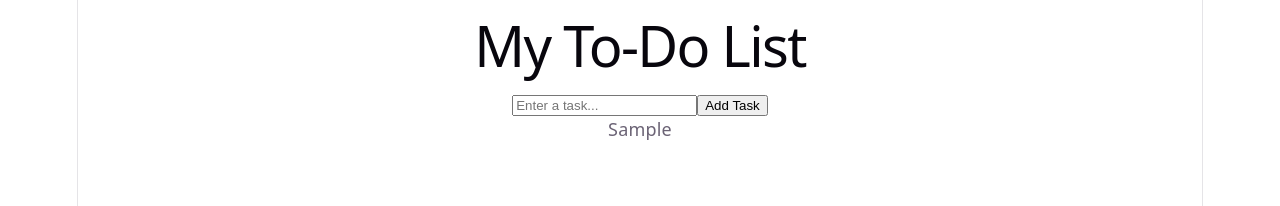
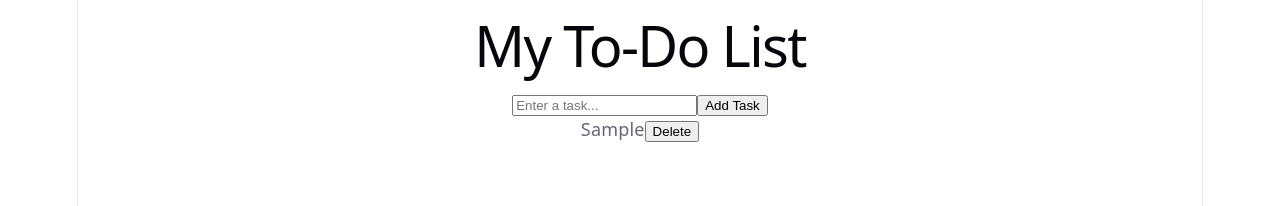
Before and after one commit to bindubasnet2007-droid/TO-DO-LIST, a React (Vite) app: page / in a window 1280 px wide. Both pictures are taken after typing "Sample" into the empty fields and a click on the button "Add Task". Shown: the top 206 px of the page. Built offline with nearby package versions, Linux system fonts and the light colour scheme.

Commit message:
Add delete task feature

```diff
--- a/src/App.jsx
+++ b/src/App.jsx
@@ -32,6 +32,10 @@ function App() {
     )
   }
 
+  const deleteTask = (id) => {
+    setTasks(tasks.filter((item) => item.id !== id))
+  }
+
   return (
     <div className="todo-container">
       <h1>My To-Do List</h1>
@@ -49,12 +53,10 @@ function App() {
 
       <div className="task-list">
         {tasks.map((item) => (
-          <div
-            className="task-item"
-            key={item.id}
-            onClick={() => toggleTask(item.id)}
-          >
+          <div className="task-item" key={item.id}>
+
             <span
+              onClick={() => toggleTask(item.id)}
               style={{
                 textDecoration: item.completed
                   ? 'line-through'
@@ -63,6 +65,11 @@ function App() {
             >
               {item.text}
             </span>
+
+            <button onClick={() => deleteTask(item.id)}>
+              Delete
+            </button>
+
           </div>
         ))}
       </div>
```
